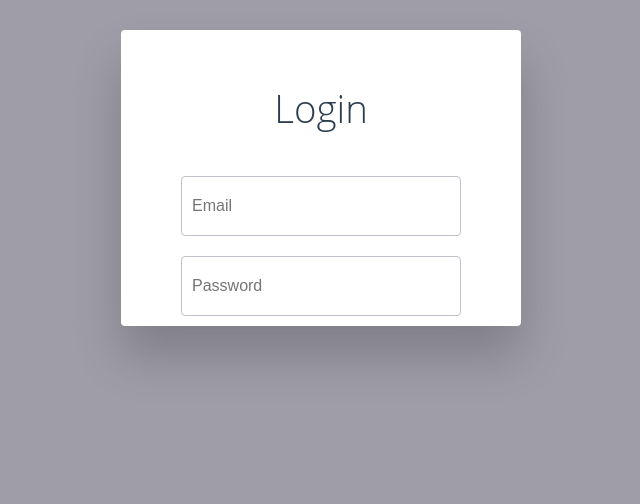
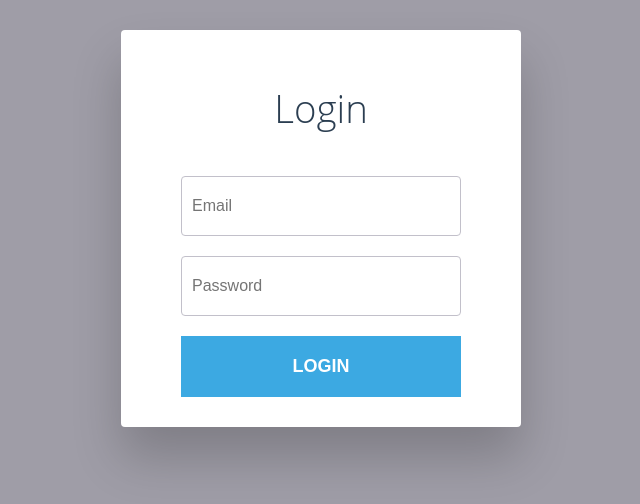
Before and after one commit to GuilhermeLVL/Curso_de_Node.js, a React (Create React App) app in the folder react-login/FrontEnd/app/: page / in a window 1280 px wide. Shown: the top 504 px of the page, without its empty margins (319-959 px from the left). Built offline with nearby package versions, Linux system fonts and the light colour scheme.

Commit message:
Update App.js

```diff
--- a/react-login/FrontEnd/app/src/App.js
+++ b/react-login/FrontEnd/app/src/App.js
@@ -1,18 +1,26 @@
 import logo from './logo.svg';
 import './App.css';
+
+function Login(){
+
+  return(
+  <div className='login-form-wrap'>
+          <h2>Login</h2>
+          <form className='login-form'>
+          <input type='email' name='email' placeholder='Email' required></input>
+          <input type='password' name='password' placeholder='Password' required></input>
+          <button type='submit' className='btn-login'>Login</button>
+
+          </form>
+        </div>
+  )
+}
 
 function App() {
   return (
     <div className="App">
       <header className="App-header">
-        <div className='login-form-wrap'>
-          <h2>Login</h2>
-          <form className='login-form'>
-          <input type='email' name='email' placeholder='Email' required></input>
-          <input type='password' name='password' placeholder='Password' required></input>
-
-          </form>
-        </div>
+       <Login></Login>
       </header>
     </div>
   );
```
